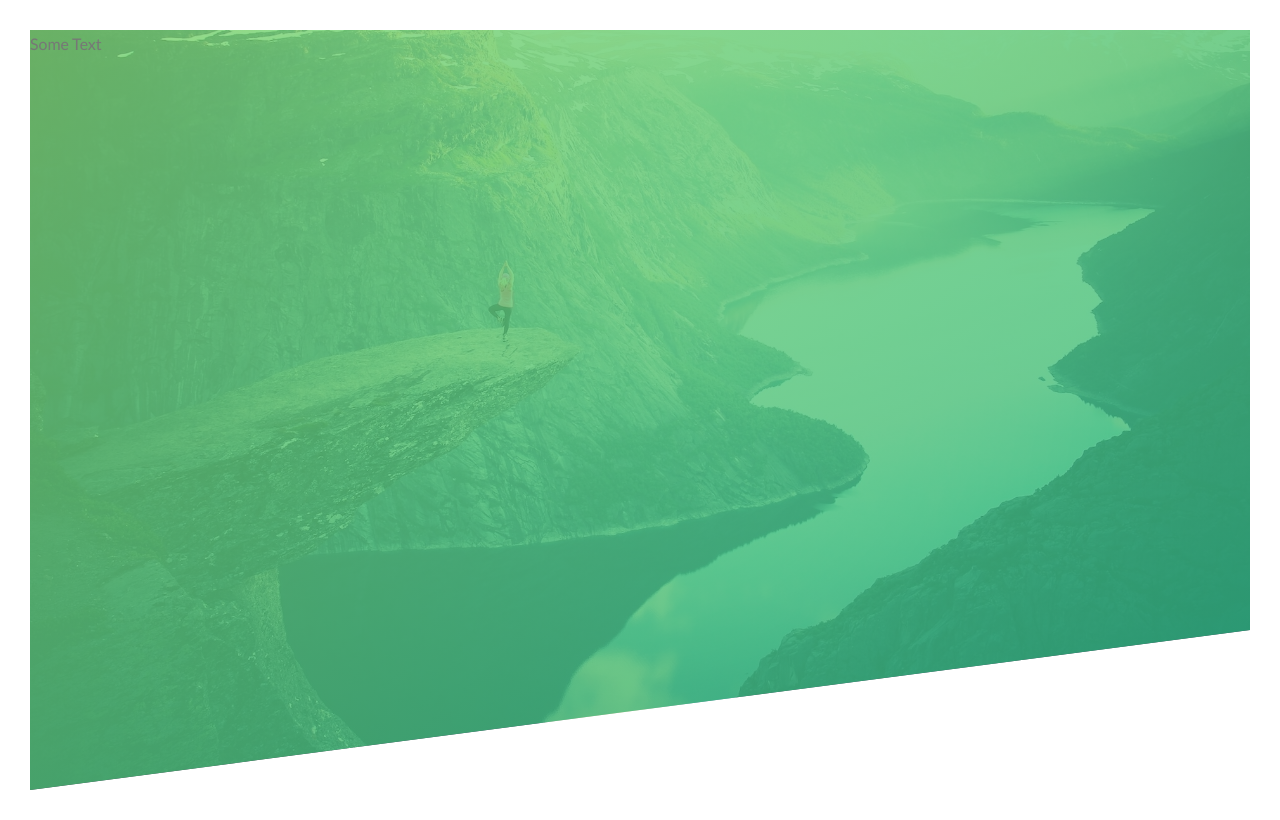
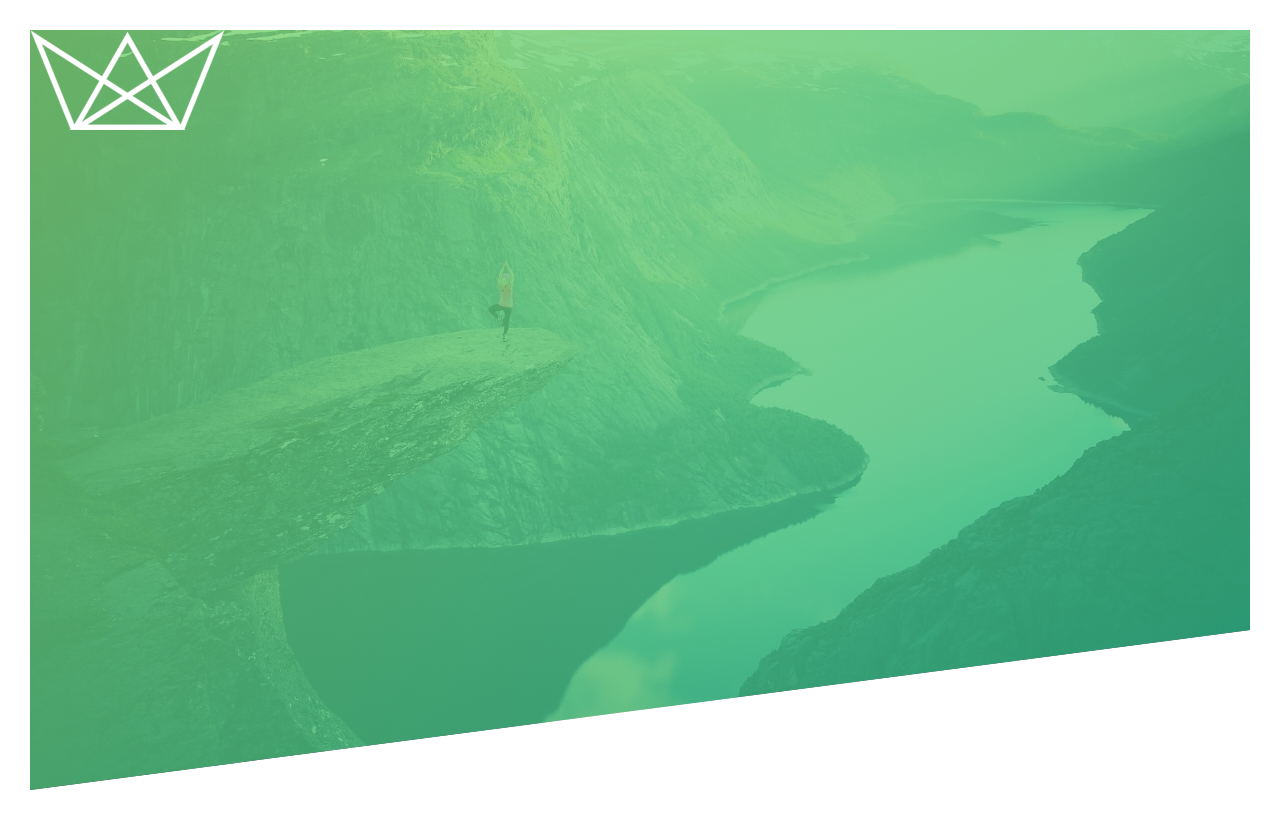
Before and after one commit to anilbeter/css-level-up, a plain HTML site: page Natours/starter/index.html in a window 1280 px wide. Drawn offline with Linux system fonts and the light colour scheme; files that its build step writes are made by us from their sources.

Commit message:
add logo in html

```diff
--- a/Natours/starter/index.html
+++ b/Natours/starter/index.html
@@ -16,6 +16,11 @@
     <title>Natours | Exciting tours for adventurous people</title>
   </head>
   <body>
-    <header class="header">Some Text</header>
+    <header class="header">
+      <!-- img inline oldugu icin bir div'in icine koymak pratik -->
+      <div class="logo-box">
+        <img src="img/logo-white.png" alt="Logo" class="logo" />
+      </div>
+    </header>
   </body>
 </html>
```
